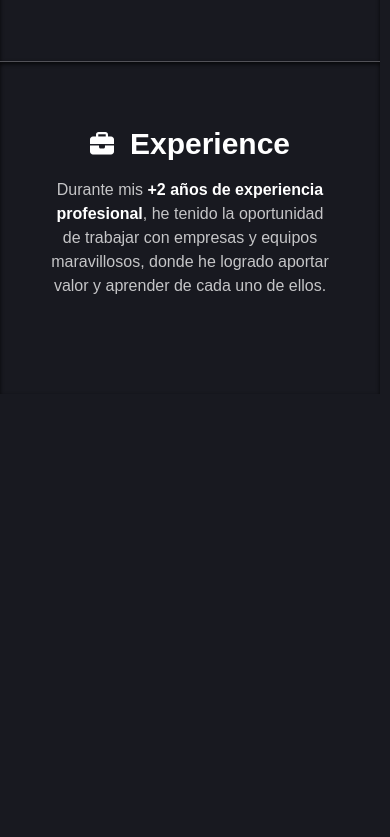
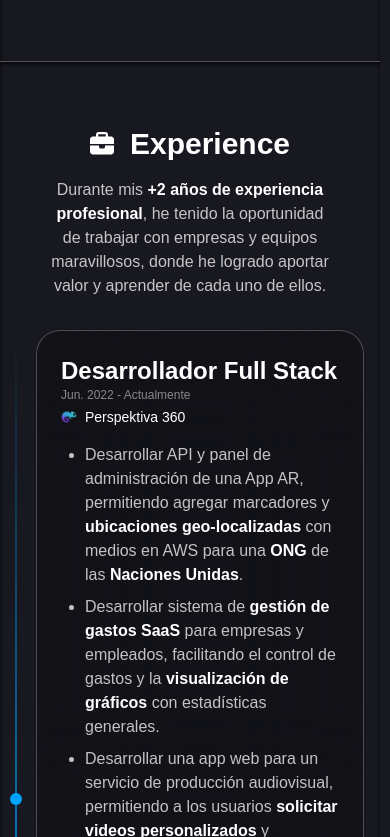
Before and after one commit to juanpmachadob/portfolio, an Astro site: page / in a window 390 px wide. Shown: the part 1163-2000 px from the top of the page. Before the commit the page ends 1557 px from the top, so only its background shows below. Built offline with nearby package versions, Linux system fonts and the light colour scheme; Astro itself is replaced by a stand-in of ours.

Commit message:
feat: add ExperienceCard and ExperienceList components with responsive styles

```diff
--- /dev/null
+++ b/src/components/experience-card/ExperienceCard.astro
@@ -0,0 +1,61 @@
+---
+import type { Experience } from "@/types";
+
+interface Props {
+  experience: Experience;
+}
+
+const { experience } = Astro.props;
+---
+
+<div
+  class="group relative -ml-5 flex items-center justify-between md:ml-0 md:justify-normal md:odd:flex-row-reverse"
+>
+  {/* Icon */}
+  <div
+    class="z-1 flex size-10 shrink-0 items-center justify-center md:order-1 md:group-odd:-translate-x-1/2 md:group-even:translate-x-1/2"
+  >
+    <div
+      class="shadow-glow relative z-10 flex items-center justify-center rounded-full border-secondary shadow-primary"
+    >
+      <div class="rounded-full border-0 bg-primary p-1.5 backdrop-blur"></div>
+    </div>
+  </div>
+  {/* Content */}
+  <div
+    class="hover:glow-shift w-full rounded-3xl border border-white/25 bg-black/25 p-6 shadow backdrop-blur-3xl md:w-[calc(50%-2.5rem)]"
+  >
+    <span
+      class="mb-1 flex flex-col items-start justify-between md:flex-row md:items-center"
+    >
+      <h3 class="text-2xl font-bold text-white">{experience.role}</h3>
+      <time class="text-xs text-white/50">{experience.date}</time>
+    </span>
+    <span class="flex items-center gap-2 text-sm font-medium text-white">
+      <a
+        href={experience.website}
+        target="_blank"
+        rel="noopener noreferrer"
+        class="inline-flex items-center gap-2"
+      >
+        <img
+          src={experience.logo}
+          alt={`${experience.company} Logo`}
+          class="size-4 rounded-full"
+        />
+        <h4>{experience.company}</h4>
+      </a>
+    </span>
+
+    <ul class="ml-6 mt-4 flex list-disc flex-col gap-2 text-white/75">
+      {
+        experience.tasks.map((task) => (
+          <li
+            class="experience-item [&>b]:font-semibold [&>b]:text-white"
+            set:html={task}
+          />
+        ))
+      }
+    </ul>
+  </div>
+</div>
--- /dev/null
+++ b/src/components/experience-list/ExperienceList.astro
@@ -0,0 +1,10 @@
+---
+import { ExperienceCard } from "@/components";
+import { EXPERIENCE } from "@/data";
+---
+
+<div
+  class="!md:before:ml-5 relative space-y-8 rounded-full before:absolute before:inset-0 before:h-full before:w-0.5 before:-translate-x-px before:bg-gradient-to-b before:from-transparent before:via-primary before:to-transparent md:before:mx-auto md:before:translate-x-0"
+>
+  {EXPERIENCE.map((experience) => <ExperienceCard experience={experience} />)}
+</div>
--- a/src/sections/Experience.astro
+++ b/src/sections/Experience.astro
@@ -1,4 +1,5 @@
 ---
+import { ExperienceList } from "@/components";
 import { ExperienceIcon } from "@/icons";
 ---
 
@@ -18,5 +19,6 @@ import { ExperienceIcon } from "@/icons";
       he tenido la oportunidad de trabajar con empresas y equipos maravillosos,
       donde he logrado aportar valor y aprender de cada uno de ellos.
     </p>
+    <ExperienceList />
   </div>
 </section>
```
